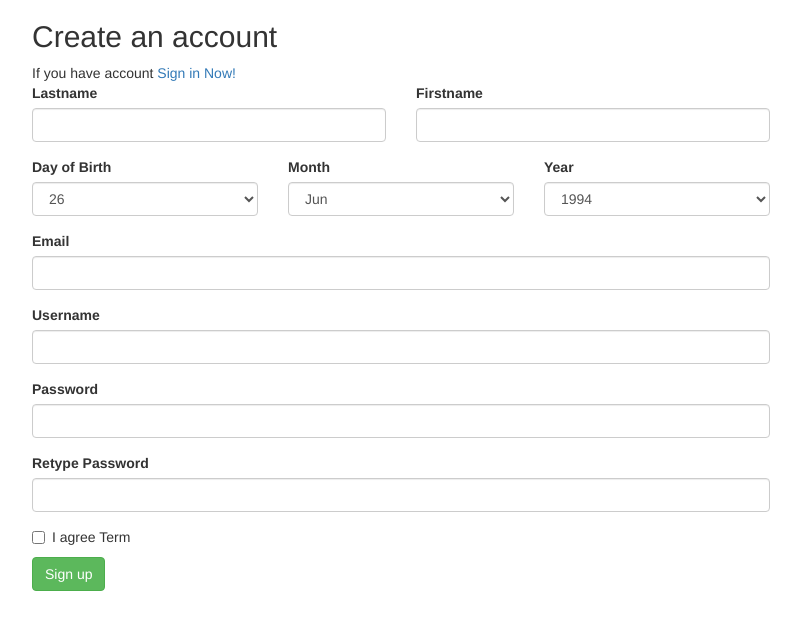
After one commit to vietdat/LTWEB, a PHP site: page /RegisterForm.html in a window 1280 px wide. The commit adds this page. Shown: the top 630 px of the page, without its empty margins (239-1040 px from the left). Run offline with PHP 8.4, Linux system fonts and the light colour scheme.

Commit message:
Fix bug and Add Sign in and Register form

```diff
--- /dev/null
+++ b/Mockup Mainpage/RegisterForm.html
@@ -0,0 +1,94 @@
+<!doctype html>
+<head>
+  <title> SIGN UP</title>
+  <link rel="shortcut icon" href="logo.png"/>
+  <meta charset="utf-8">
+  <meta name="viewport" content="width=device-width, initial-scale=1">
+  <link rel="stylesheet" href="http://maxcdn.bootstrapcdn.com/bootstrap/3.3.6/css/bootstrap.min.css">
+  <link rel="stylesheet" href="formpage.css" type="text/css">
+  <script src="https://ajax.googleapis.com/ajax/libs/jquery/1.12.0/jquery.min.js"></script>
+  <script src="http://maxcdn.bootstrapcdn.com/bootstrap/3.3.6/js/bootstrap.min.js"></script>
+</head>
+<body>
+  <script>
+    function linkTo(location){
+      window.location = location;
+    }
+  </script>
+  <div class="container" id="register">
+    <h2>Create an account</h2>
+    <span>If you have account</span> <a href="LoginForm.html">Sign in Now!</a>
+    <form>
+      <div class="row">
+        <div class="col-sm-6">
+          <div class="form-group">
+            <label for="lname">Lastname</label>
+            <input type="text" class="form-control" id="lname">
+          </div>
+        </div>
+        <div class="col-sm-6">
+          <div class="form-group">
+            <label for="fname">Firstname</label>
+            <input type="text" class="form-control" id="fname">
+          </div>
+        </div>
+      </div>
+      <div class="row">
+        <div class="col-sm-4">
+          <div class="form-group">
+            <label for="dob">Day of Birth</label>
+            <select class="form-control" id="dob">
+              <option>26</option>
+              <option>27</option>
+              <option>28</option>
+              <option>29</option>
+            </select>
+          </div>
+        </div>
+        <div class="col-sm-4">
+          <div class="form-group">
+            <label for="mob">Month</label>
+            <select class="form-control" id="mob">
+              <option>Jun</option>
+              <option>Jul</option>
+              <option>Aug</option>
+              <option>Sep</option>
+            </select>
+          </div>
+        </div>
+        <div class="col-sm-4">
+          <div class="form-group">
+            <label for="yob">Year</label>
+            <select class="form-control" id="yob">
+              <option>1994</option>
+              <option>1995</option>
+              <option>1996</option>
+              <option>1997</option>
+            </select>
+          </div>
+        </div>
+      </div>
+      <div class="form-group">
+        <label for="email">Email</label>
+        <input type="email" class="form-control" id="email">
+      </div>
+      <div class="form-group">
+        <label for="urs">Username</label>
+        <input type="text" class="form-control" id="urs">
+      </div>
+      <div class="form-group">
+        <label for="pwd">Password</label>
+        <input type="password" class="form-control" id="pwd">
+      </div>
+      <div class="form-group">
+        <label for="repwd">Retype Password</label>
+        <input type="password" class="form-control" id="repwd">
+      </div>
+      <div class="checkbox">
+        <label><input type="checkbox" value="">I agree Term</label>
+      </div>
+      <button class="btn btn-success" onclick="linkTo('Assignment1.html')">Sign up</button>
+    </form>
+  </div>
+</body>
+</html>
--- /dev/null
+++ b/Mockup Mainpage/formpage.css
@@ -0,0 +1,23 @@
+#colSignin{
+  margin-top: 50px;
+  font-family: "Segoe UI Light","Segoe UI Web Light","Segoe UI Web Regular","Segoe UI","Segoe UI Symbol","HelveticaNeue-Light","Helvetica Neue",Arial,sans-serif;
+}
+#register{
+  font-family: "Segoe UI Webfont","Helvetica Neue","Lucida Grande","Roboto","Ebrima","Nirmala UI","Gadugi","Segoe Xbox Symbol","Segoe UI Symbol","Meiryo UI","Khmer UI",
+  "Tunga","Lao UI","Raavi","Iskoola Pota","Latha","Leelawadee","Microsoft YaHei UI","Microsoft JhengHei UI","Malgun Gothic","Estrangelo Edessa",
+  "Microsoft Himalaya","Microsoft New Tai Lue","Microsoft PhagsPa","Microsoft Tai Le","Microsoft Yi Baiti","Mongolian Baiti","MV Boli","Myanmar Text","Cambria Math";
+  width: 60%;
+}
+#colSignin h2{
+  color: #666666;
+}
+#btnSignin{
+  background-color: #2672EC;
+  color: #FFFFFF;
+  font-weight: bold;
+}
+#btnSignin:hover{
+  background-color: #5A94F1;
+}
+.panel-footer{
+  margin-bottom: 0;
```
Also changed, not shown: Mockup Mainpage/Assignment1.html (+7 -14 lines), Mockup Mainpage/LoginForm.html (added, +46 -0 lines), Mockup Mainpage/style.css (+9 -8 lines).
